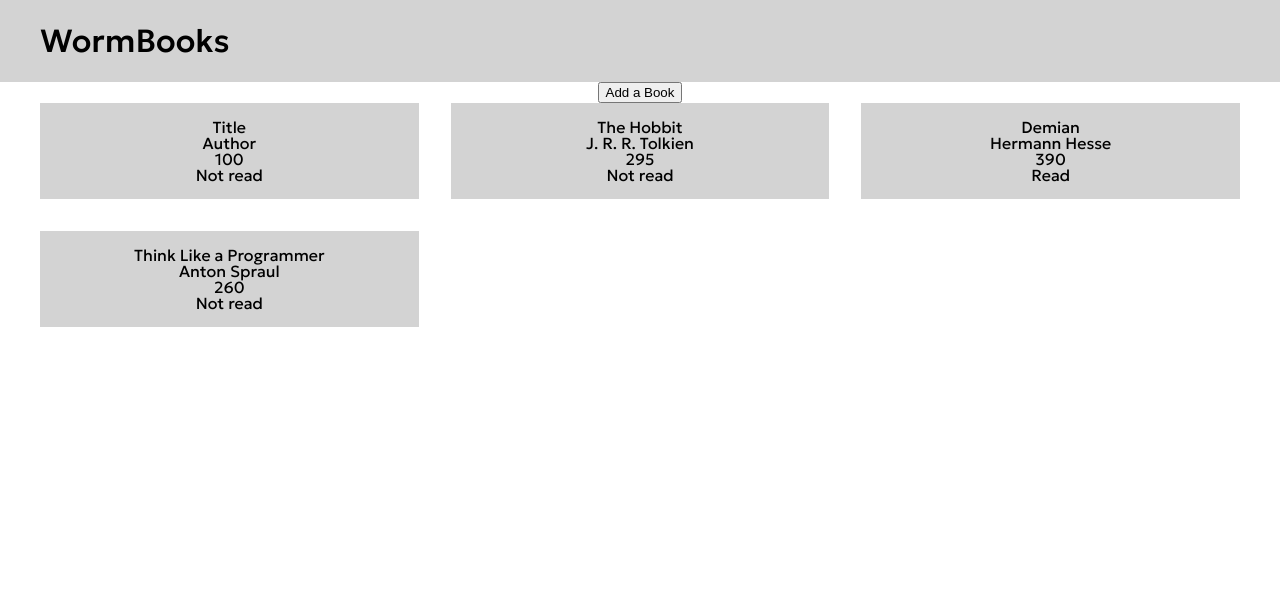
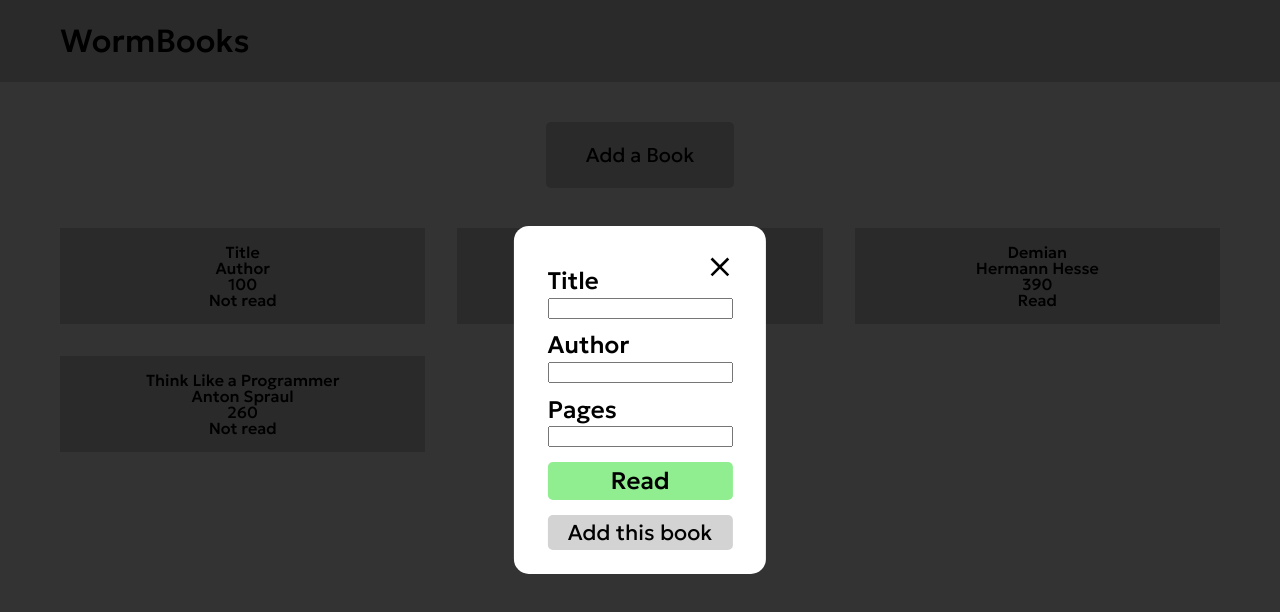
Before and after one commit to Kreoniz/library, a plain HTML site: page index.html in a window 1280 px wide. Both pictures are taken after a click on the button "Add a Book". Drawn offline with Linux system fonts and the light colour scheme.

Commit message:
Add functionality for adding books to the library Now you can add new books to the library with the button

```diff
--- a/index.html
+++ b/index.html
@@ -16,6 +16,35 @@
     <main class="page container">
         <button id="addBook" class="add-button" type="button">Add a Book</button>
 
+        <div id="mask" class="hidden mask">
+            <form class="form" id="form" action="#">
+                <button type="button" class="close" id="close">
+                    <svg xmlns="http://www.w3.org/2000/svg" viewBox="0 0 24 24"><title>close</title><path d="M19,6.41L17.59,5L12,10.59L6.41,5L5,6.41L10.59,12L5,17.59L6.41,19L12,13.41L17.59,19L19,17.59L13.41,12L19,6.41Z" /></svg>
+                </button>
+                <div class="field">
+                    <label for="title">Title</label>
+                    <input id="title" type="text">
+                </div>
+
+                <div class="field">
+                    <label for="author">Author</label>
+                    <input id="author" type="text">
+                </div>
+
+                <div class="field">
+                    <label for="pages">Pages</label>
+                    <input id="pages" type="number">
+                </div>
+
+                <div class="field">
+                    <label hidden class="visuallyhidden" for="status">Status</label>
+                    <input checked class="statusCheckbox" type="checkbox" name="status" id="status">
+                </div>
+
+                <button id="formBtn" class="submit-button" type="submit">Add this book</button>
+            </form>
+        </div>
+
         <div id="library" class="library"></div>
     </main>
 
--- a/script.js
+++ b/script.js
@@ -23,7 +23,9 @@ addBookToLibrary("Think Like a Programmer", "Anton Spraul",  260, false);
 
 const library = document.querySelector("#library");
 // Render all objects from the array on page
-function renderLibrary() {
+function renderLibrary(myLibrary) {
+    library.innerHTML = "";
+
     for (const book of myLibrary) {
         const card = createBookCard(book.title, book.author, book.pages, book.read);
         library.appendChild(card)
@@ -54,4 +56,40 @@ function createBookCard(title, author, pages, read) {
     return card;
 }
 
-renderLibrary();
+const mask = document.querySelector("#mask");
+const addBookBtn = document.querySelector("#addBook");
+addBookBtn.addEventListener("click", () => {
+    mask.classList.remove("hidden");
+});
+
+const closeBtn = document.querySelector("#close");
+closeBtn.addEventListener("click", () => {
+    mask.classList.add("hidden");
+});
+
+function getData() {
+    const title = document.querySelector("#title").value;
+    const author = document.querySelector("#author").value;
+    const pages = document.querySelector("#pages").value;
+    const status = document.querySelector("#status").checked;
+    return {
+        title: title,
+        author: author,
+        pages: pages,
+        read: status,
+    };
+}
+
+const form = document.querySelector("#form");
+const formBtn = document.querySelector("#formBtn");
+formBtn.addEventListener("click", e => {
+    e.preventDefault();
+
+    const book = getData();
+    addBookToLibrary(book.title, book.author, book.pages, book.read);
+    renderLibrary(myLibrary);
+
+    mask.classList.add("hidden");
+});
+
+renderLibrary(myLibrary);
--- a/style.css
+++ b/style.css
@@ -1,13 +1,29 @@
 @import "reset.css";
-@import url('https://fonts.googleapis.com/css2?family=Geologica:wght@100;200;300;400;500;700&display=swap');
+@import url('https://fonts.googleapis.com/css2?family=Geologica:wght@100;200;300;400;500;600;700&display=swap');
+
+*,
+*::before,
+*::after {
+    box-sizing: border-box;
+}
+
+:root {
+    --container-width: 1200px;
+}
 
 body {
     font-family: "Geologica", Arial, sans-serif;
+    font-weight: 500;
+}
+
+.hidden {
+    display: none;
+    visibility: hidden;
 }
 
 .container {
     padding: 0 20px;
-    max-width: 1200px;
+    max-width: var(--container-width);
     margin-inline: auto;
 }
 
@@ -16,19 +32,13 @@ body {
     background-color: lightgrey;
 }
 
-.add-button {
-    display: block;
-    margin-inline: auto;
-}
-
 .logo {
-    font-weight: 500;
     font-size: 2rem;
 }
 
 .library {
     display: grid;
-    grid-template-columns: repeat(3, 1fr);
+    grid-template-columns: repeat(auto-fit, minmax(300px, 1fr));
     gap: 2rem;
 }
 
@@ -37,3 +47,147 @@ body {
     text-align: center;
     background-color: lightgrey;
 }
+
+.mask {
+    background-color: rgba(0, 0, 0, 0.8);
+
+    position: absolute;
+    top: 0;
+    left: 0;
+    width: 100%;
+    height: 100%;
+}
+
+.form {
+    position: absolute;
+    top: 50%;
+    left: 50%;
+    transform: translate(-50%, -50%);
+
+    font-size: 24px;
+    padding: 1em 1.4em;
+    padding-top: 1.8em;
+    background-color: #fff;
+    border-radius: 15px;
+
+    display: grid;
+    gap: 0.6em;
+}
+
+.close {
+    position: absolute;
+    right: 1rem;
+    top: 1rem;
+
+    background: none;
+    border: none;
+    cursor: pointer;
+}
+
+.close svg {
+    box-sizing: content-box;
+    padding: 8px;
+    width: 2rem;
+    aspect-ratio: 1;
+}
+
+.close svg:hover {
+    fill: red;
+}
+
+.field {
+    display: grid;
+    gap: 0.2em;
+}
+
+/* Visually hiding label so that assistive technologies still work */
+.visuallyhidden {
+  border: 0;
+  clip: rect(0 0 0 0);
+  height: 1px;
+  margin: -1px;
+  overflow: hidden;
+  padding: 0;
+  position: absolute;
+  width: 1px;
+}
+
+.statusCheckbox {
+    --bg: lightcoral;
+    appearance: none;
+
+    width: 100%;
+    border-radius: 5px;
+    margin: 0;
+    height: 1.6em;
+
+    background-color: var(--bg);
+
+    font-family: inherit;
+    font-size: inherit;
+    font-weight: inherit;
+
+    cursor: pointer;
+}
+
+.statusCheckbox::before {
+    content: "Not read";
+    display: flex;
+    justify-content: center;
+    height: 100%;
+    align-items: center;
+}
+
+.statusCheckbox:checked {
+    --bg: lightgreen;
+}
+
+.statusCheckbox:hover {
+    box-shadow: 0 0 10px var(--bg);
+}
+
+.statusCheckbox:checked::before {
+    content: "Read";
+}
+
+.add-button,
+.submit-button {
+    background-color: lightgrey;
+    border: none;
+    border-radius: 5px;
+
+    display: block;
+
+    font-family: inherit;
+}
+
+.statusCheckbox,
+.add-button,
+.submit-button {
+    transition: 0.3s ease;
+}
+
+.add-button:hover,
+.submit-button:hover {
+    cursor: pointer;
+}
+
+.add-button {
+    margin: 2em auto;
+    padding: 1em 2em;
+
+    font-size: 20px;
+}
+
+.add-button:hover {
+    box-shadow: 0 0 10px grey;
+}
+
+.submit-button {
+    padding: 0.2em;
+    font-size: 0.9em;
+}
+
+.submit-button:hover {
+    box-shadow: 0 0 10px grey;
+}
```
